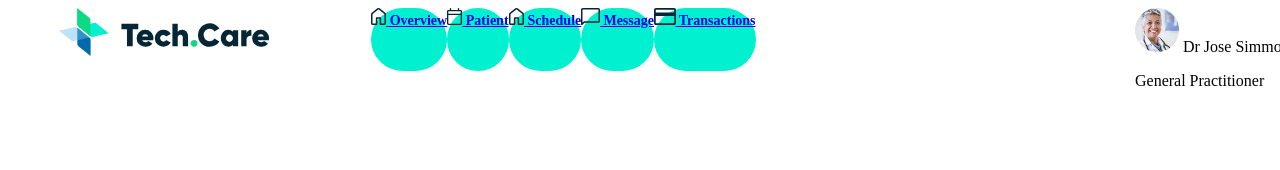
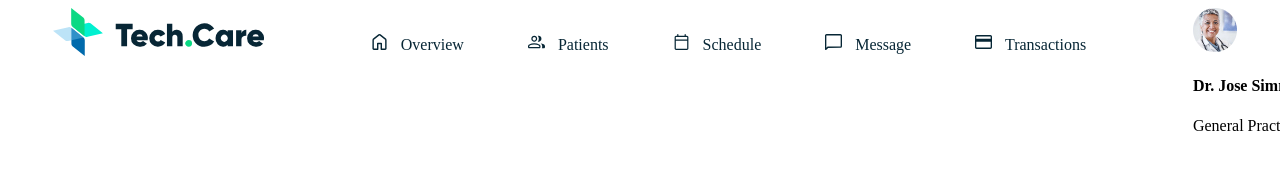
Before and after one commit to Borgesfacundo/Coalitiontest, a plain HTML site: page index.html in a window 1280 px wide. Shown: the top 170 px of the page. Drawn offline with Linux system fonts and the light colour scheme; no server answers.

Commit message:
Starting with nav

```diff
--- a/index.html
+++ b/index.html
@@ -13,17 +13,21 @@
     <header>
         <div><img src="images/TestLogo.svg" alt="Test Logo"></div>
         <nav>
-                <a href="#"><img src="images/home_FILL0_wght300_GRAD0_opsz24.svg" alt="Home logo"> Overview</a>
-
-                <a href="#"><img src="images/calendar_today_FILL0_wght300_GRAD0_opsz24.svg" alt="Patient logo"> Patient</a>
-                <a href="#"><img src="images/home_FILL0_wght300_GRAD0_opsz24.svg" alt="Calendar logo logo"> Schedule</a>
-                <a href="#"><img src="images/chat_bubble_FILL0_wght300_GRAD0_opsz24.svg" alt="Chat logo"> Message</a>
-                <a href="#"><img src="images/credit_card_FILL0_wght300_GRAD0_opsz24.svg" alt="Credit Card logo"> Transactions</a>
+            <a href="#"><img src="images/home_FILL0_wght300_GRAD0_opsz24.svg" alt="Home logo"> Overview</a>
+            <a href="#"><img src="images/group_FILL0_wght300_GRAD0_opsz24.svg" alt="Patient logo"> Patients</a>
+            <a href="#"><img src="images/calendar_today_FILL0_wght300_GRAD0_opsz24.svg" alt="Calendar logo logo">
+                Schedule</a>
+            <a href="#"><img src="images/chat_bubble_FILL0_wght300_GRAD0_opsz24.svg" alt="Chat logo"> Message</a>
+            <a href="#"><img src="images/credit_card_FILL0_wght300_GRAD0_opsz24.svg" alt="Credit Card logo">
+                Transactions</a>
         </nav>
-        <div>
-            <img src="images/senior-woman-doctor-and-portrait-smile-for-health-2023-11-27-05-18-16-utc.png" alt="Senior logo">
-            <span>Dr Jose Simmons</span>
-            <p>General Practitioner</p>
+        <div class="dr-img">
+            <img src="images/senior-woman-doctor-and-portrait-smile-for-health-2023-11-27-05-18-16-utc.png"
+                alt="Senior logo">
+            <div class="dr-info">
+                <h4>Dr. Jose Simmons</h4>
+                <p>General Practitioner</p>
+            </div>
         </div>
 
         <a href="#"><img src="images/settings_FILL0_wght300_GRAD0_opsz24.svg" alt="Settings logo"></a>
--- a/styles/styles.css
+++ b/styles/styles.css
@@ -11,7 +11,7 @@
     --unnamed-color-084c77: #084C77;
     --unnamed-color-055a92: #055A92;
     --unnamed-color-006aac: #006AAC;
-    --unnamed-color-007bc7: #007BC7;
+    --hover-color-007bc7: #007BC7;
     --unnamed-color-707070: #707070;
     --unnamed-color-f6f6f6: #F6F6F6;
     --unnamed-color-ededed: #EDEDED;
@@ -105,26 +105,25 @@ nav {
     /* Layout Properties */
     display: flex;
     flex-direction: row;
-    top: 23px;
-    left: 473px;
-    width: 663px;
-    height: 63px;
-    /* UI Properties */
-    opacity: 1;
-    font: var(--unnamed-font-style-normal) normal var(--unnamed-font-weight-bold) var(--unnamed-font-size-14)/var(--unnamed-line-spacing-19) var(--unnamed-font-family-manrope);
-    letter-spacing: var(--unnamed-character-spacing-0);
-    color: var(--unnamed-color-072635);
-    text-align: left;
-    font: normal normal bold 14px/19px Manrope;
-    letter-spacing: 0px;
-    color: #072635;
-
+    gap: 2rem;
+    align-self: center;
 }
 
 nav a {
-    /* UI Properties */
-    background: var(--activestate_bg_1) 0% 0% no-repeat padding-box;
-    background: #01F0D0 0% 0% no-repeat padding-box;
+    color: #072635;
+    opacity: 1;
+    text-decoration: none;
+    padding: 0.7rem 1rem;
+}
+
+nav a:hover {
+    background-color: #01F0D0;
     border-radius: 41px;
     opacity: 1;
 }
+
+nav a img {
+    width: 17px;
+    height: 15.51px;
+    margin-right: 9px;
+}
```
